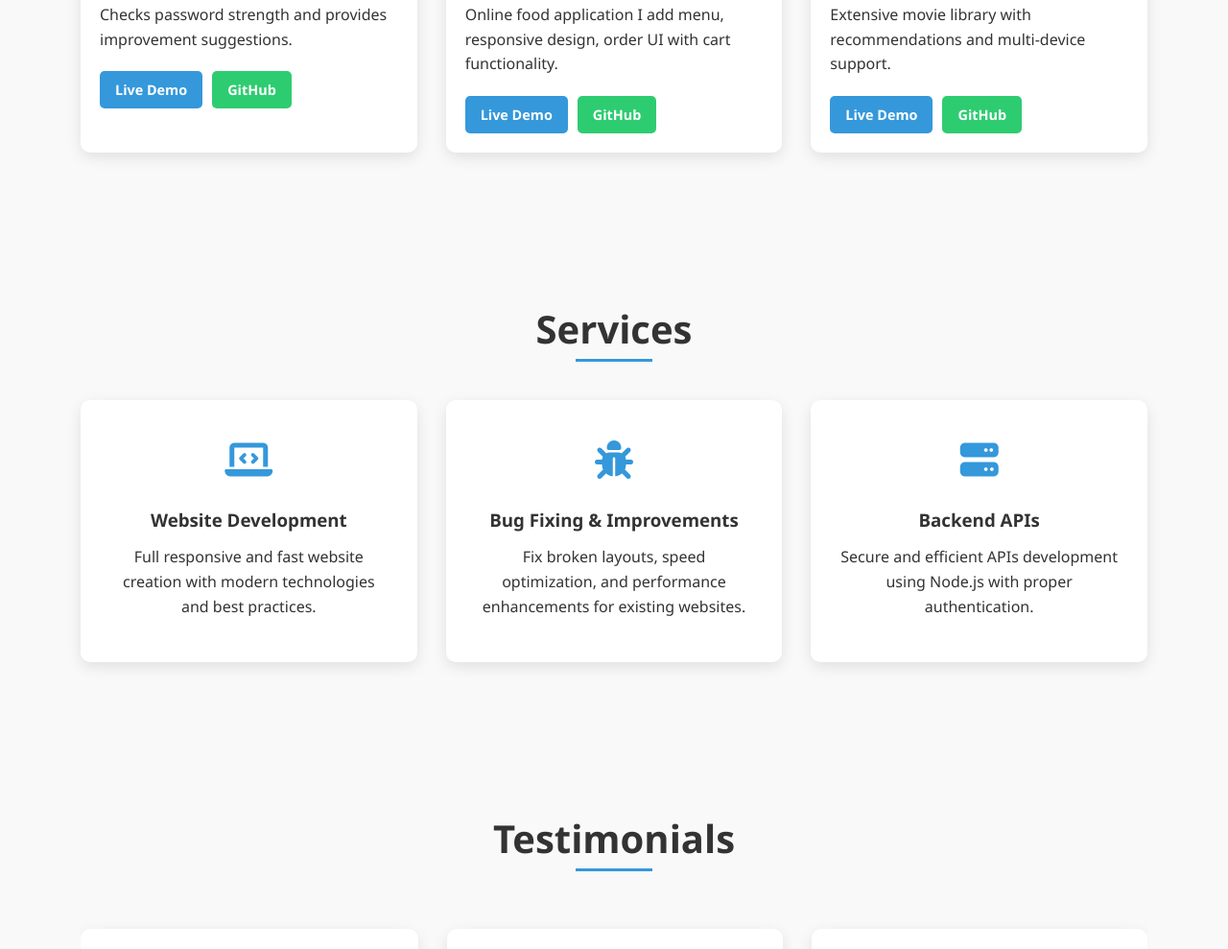
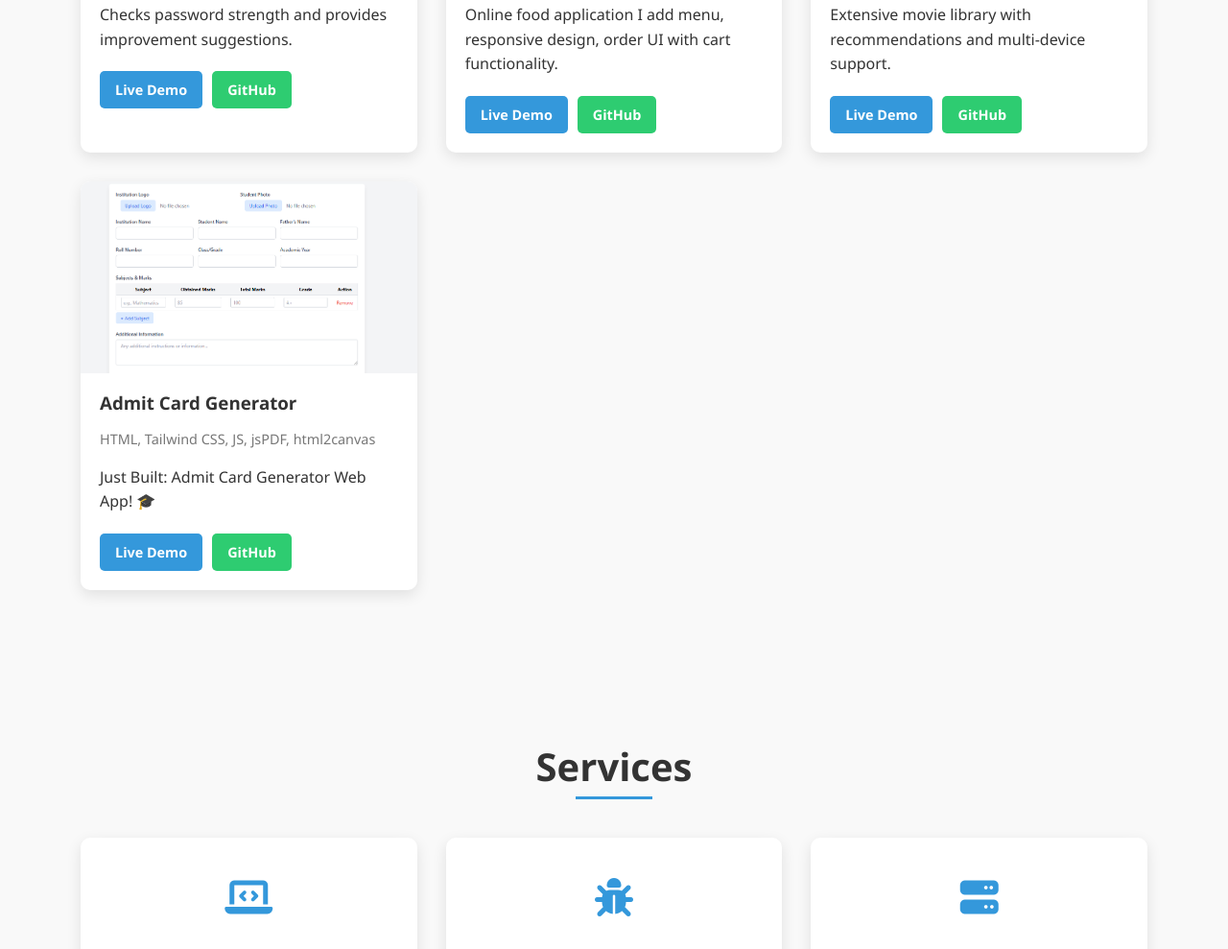
Before and after one commit to hasnainabdi/portfolio, a plain HTML site: page index.html in a window 1280 px wide. Shown: the part 2861-3850 px from the top of the page at 96% size. Drawn offline with nearby package versions, Linux system fonts and the light colour scheme; a script that the page names is missing.

Commit message:
Update index.html
Signed-off-by: Muhammad Hasnain <115872104+hasnainabdi@users.noreply.github.com>

```diff
--- a/index.html
+++ b/index.html
@@ -231,6 +231,23 @@
                         </div>
                     </div>
                 </div>
+
+                <!-- Project 7 -->
+                <div class="project-card" data-aos="fade-up" data-aos-delay="200">
+                    <div class="project-image">
+                        <img src="assest/card.PNG" alt="">
+                    </div>
+                    <div class="project-info">
+                        <h3>Admit Card Generator</h3>
+                        <p class="project-tech">HTML, Tailwind CSS, JS, jsPDF, html2canvas</p>
+                        <p class="project-desc">Just Built: Admit Card Generator Web App! 🎓</p>
+                        <div class="project-links">
+                            <a href="https://hasnainabdi.github.io/admit-card-generator" target="_blank" class="btn btn-small btn-primary">Live Demo</a>
+                            <a href="https://github.com/hasnainabdi/admit-card-generator" target="_blank" class="btn btn-small btn-secondary">GitHub</a>
+                        </div>
+                    </div>
+                </div>
+
             </div>
         </div>
     </section>
```
